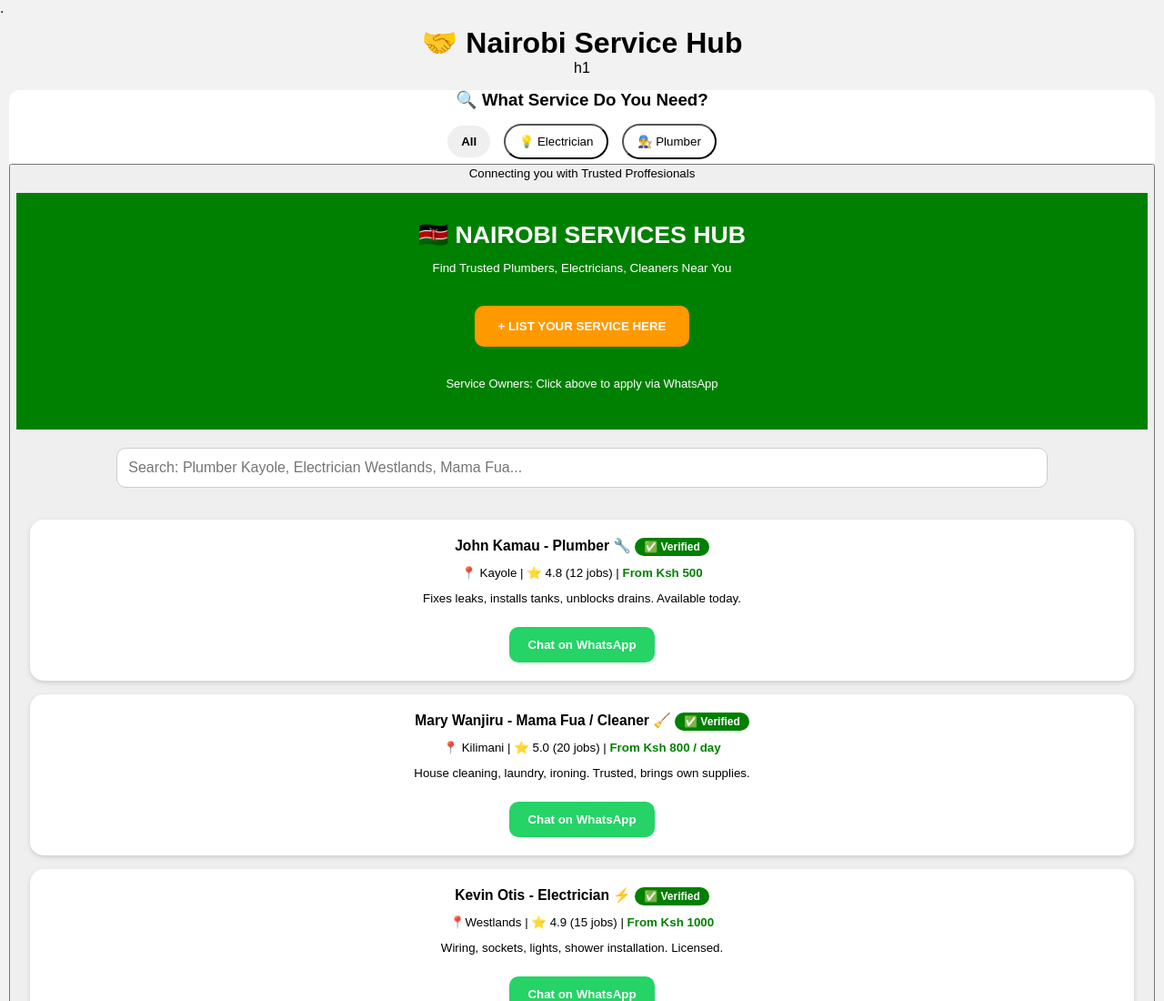
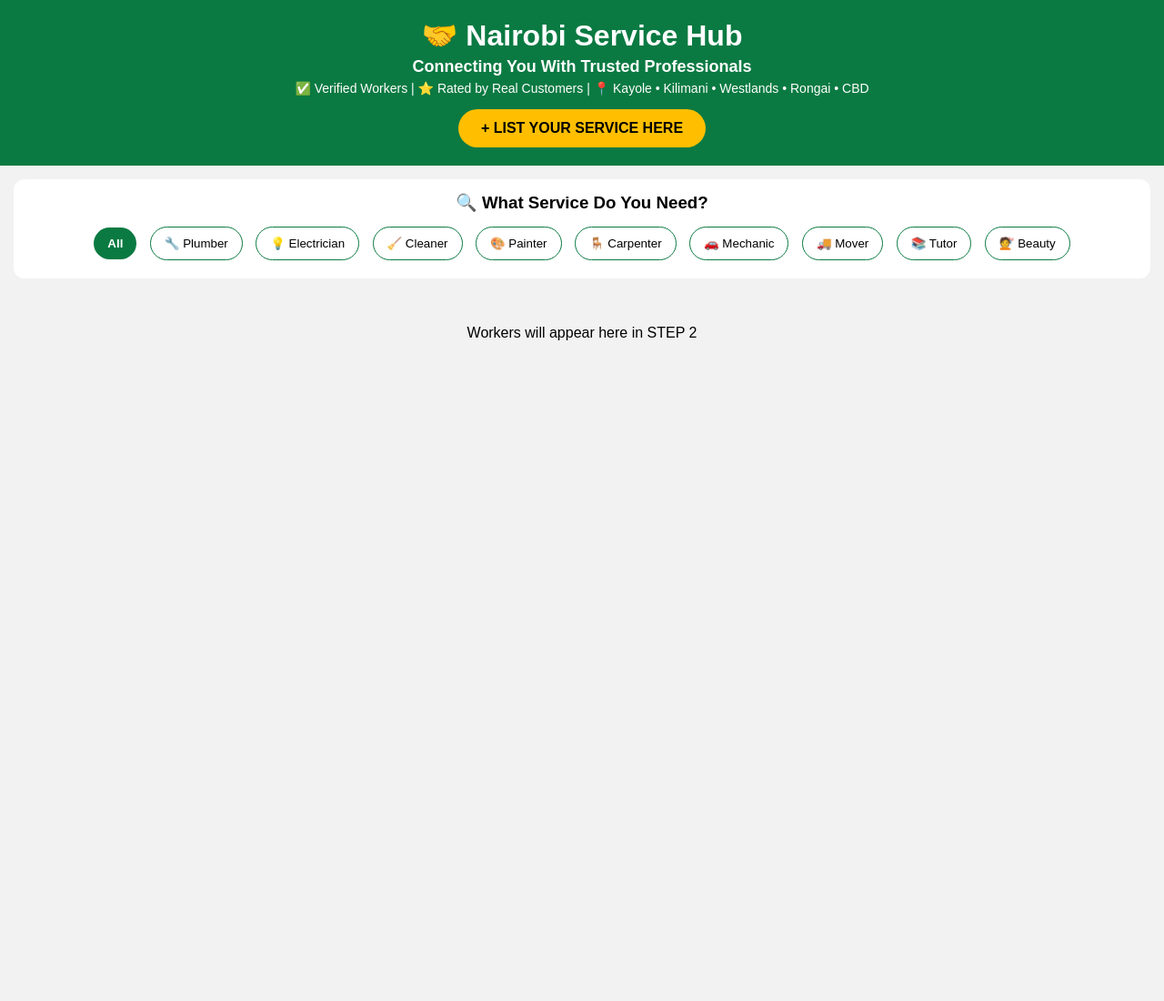
Before and after one commit to bwaynebryane-rgb/nairobi-service-hub, a plain HTML site: page index.html in a window 1280 px wide. Shown: the top 1100 px of the page at 91% size. After the commit the page ends 800 px from the top, so only its background shows below. Drawn offline with Linux system fonts and the light colour scheme.

Commit message:
Update index.html

```diff
--- a/index.html
+++ b/index.html
@@ -1,137 +1,35 @@
-.<!DOCTYPE html>
+<!DOCTYPE html>
 <html>
 <head>
-<div style="text-align:center; padding: 10px;">
-<h1 style="font-size:32px; margin:0;">🤝 Nairobi Service Hub</h1>h1
-<div style="text-align:center; padding:!15 px; background:#fff; border-radius:12px; margin:15px 0;">
-<h3 style ="margin:0 0 10px 0;">🔍 What Service Do You Need?</h3>
-<button onclick="filterService('all')" style="padding:10px 15px; margin:5px; border-radius:20px; border:none; background: color:#fff; font-weight:bold;">All</button>
-<button onclick="filterService('electrician')" style="padding:10px 15px; margin:5px; border-radius:20px; border:1px solid #Oa7a42; background:#fff;">💡 Electrician</button>
-<button onclick="filterService('plumber')" style="padding:10px 15px; margin:5px; border-radius:20px; border:1px solid #oa7a42; background:#fff;">👨‍🔧 Plumber</button>
-<button onclick="filterService('cleaner')"
-<button onclick="filterService('')
-<p style="font-size:18px; font-weight:bold; margin:5px;">Connecting you with Trusted Proffesionals</p>
-<p style="font-size:14px; opacity:0.9;">
-<style>
-body { font-family: Arial; background: #f2f2f2; margin: 0; }
-.header { background: #008000; color: white; text-align: center; padding: 30px; }
-.header h1 { margin: 0; }
-.search { text-align: center; padding: 20px; }
-.search input { padding: 12px; width: 85%; border-radius: 10px; border: 1px solid #ccc; font-size: 16px; }
-.card { background: white; margin: 15px; padding: 20px; border-radius: 15px; box-shadow: 0 2px 5px #ccc; }
-.card h3 { margin: 0; }
-.badge { background: #008000; color: white; padding: 3px 10px; border-radius: 10px; font-size: 12px; }
-.price { color: #008000; font-weight: bold; }
-.btn { display: inline-block; background: #25D366; color: white; padding: 12px 20px; text-decoration: none; border-radius: 10px; margin-top: 10px; font-weight: bold; }
-.owner-btn { background: #ff9900; color: white; padding: 15px 25px; text-decoration: none; border-radius: 10px; font-weight: bold; display: inline-block; margin: 20px; }
-</style>
+<meta name="viewport" content="width=device-width, initial-scale=1.0">
+<title>Nairobi Service Hub</title>
 </head>
-<body>
+<body style="font-family:Arial; background:#f2f2f2; margin:0; padding:0;">
 
-<div class="header">
-<h1>🇰🇪 NAIROBI SERVICES HUB</h1>
-<p>Find Trusted Plumbers, Electricians, Cleaners Near You</p>
-<a class="owner-btn" href="https://wa.me/254701745229?text=Hi%20Nairobi%20Services%20Hub!%20I%20want%20to%20list%20my%20service.%20My%20Name:%20%20My%20Service:%20%20My%20Area:%20%20My%20Price:">+ LIST YOUR SERVICE HERE</a>
-<p style="font-size:13px;">Service Owners: Click above to apply via WhatsApp</p>
+<div style="text-align:center; padding:20px; background:#0a7a42; color:white;">
+<h1 style="margin:0; font-size:32px;">🤝 Nairobi Service Hub</h1>
+<p style="margin:5px; font-size:18px; font-weight:bold;">Connecting You With Trusted Professionals</p>
+<p style="margin:5px; font-size:14px;">✅ Verified Workers | ⭐ Rated by Real Customers | 📍 Kayole • Kilimani • Westlands • Rongai • CBD</p>
+<button style="background:#ffbf00; border:none; padding:12px 25px; border-radius:25px; font-weight:bold; font-size:16px; margin-top:10px;">+ LIST YOUR SERVICE HERE</button>
 </div>
 
-<div class="search">
-<input type="text" id="searchBox" onkeyup="searchService()" placeholder="Search: Plumber Kayole, Electrician Westlands, Mama Fua...">
+<div style="text-align:center; padding:15px; background:#fff; border-radius:12px; margin:15px;">
+<h3 style="margin:0 0 10px 0;">🔍 What Service Do You Need?</h3>
+<button style="padding:10px 15px; margin:5px; border-radius:20px; border:none; background:#0a7a42; color:#fff; font-weight:bold;">All</button>
+<button style="padding:10px 15px; margin:5px; border-radius:20px; border:1px solid #0a7a42; background:#fff;">🔧 Plumber</button>
+<button style="padding:10px 15px; margin:5px; border-radius:20px; border:1px solid #0a7a42; background:#fff;">💡 Electrician</button>
+<button style="padding:10px 15px; margin:5px; border-radius:20px; border:1px solid #0a7a42; background:#fff;">🧹 Cleaner</button>
+<button style="padding:10px 15px; margin:5px; border-radius:20px; border:1px solid #0a7a42; background:#fff;">🎨 Painter</button>
+<button style="padding:10px 15px; margin:5px; border-radius:20px; border:1px solid #0a7a42; background:#fff;">🪑 Carpenter</button>
+<button style="padding:10px 15px; margin:5px; border-radius:20px; border:1px solid #0a7a42; background:#fff;">🚗 Mechanic</button>
+<button style="padding:10px 15px; margin:5px; border-radius:20px; border:1px solid #0a7a42; background:#fff;">🚚 Mover</button>
+<button style="padding:10px 15px; margin:5px; border-radius:20px; border:1px solid #0a7a42; background:#fff;">📚 Tutor</button>
+<button style="padding:10px 15px; margin:5px; border-radius:20px; border:1px solid #0a7a42; background:#fff;">💇 Beauty</button>
 </div>
 
-<div id="services">
-
-<div class="card">
-<h3>John Kamau - Plumber 🔧 <span class="badge">✅ Verified</span></h3>
-<p>📍 Kayole | ⭐ 4.8 (12 jobs) | <span class="price">From Ksh 500</span></p>
-<p>Fixes leaks, installs tanks, unblocks drains. Available today.</p>
-<a class="btn" href="https://wa.me/2547XXXXXXXX?text=Hi%20John,%20I%20found%20you%20on%20Nairobi%20Services%20Hub.%20I%20need%20a%20plumber%20in%20Kayole.">Chat on WhatsApp</a>
+<div style="text-align:center; padding:20px;">
+<p>Workers will appear here in STEP 2</p>
 </div>
-
-<div class="card">
-<h3>Mary Wanjiru - Mama Fua / Cleaner 🧹 <span class="badge">✅ Verified</span></h3>
-<p>📍 Kilimani | ⭐ 5.0 (20 jobs) | <span class="price">From Ksh 800 / day</span></p>
-<p>House cleaning, laundry, ironing. Trusted, brings own supplies.</p>
-<a class="btn" href="https://wa.me/2547XXXXXXXX?text=Hi%20Mary,%20I%20found%20you%20on%20Nairobi%20Services%20Hub.%20I%20need%20cleaning%20in%20Kilimani.">Chat on WhatsApp</a>
-</div>
-
-<div class="card">
-<h3>Kevin Otis - Electrician ⚡ <span class="badge">✅ Verified</span></h3>
-<p> 📍Westlands | ⭐ 4.9 (15 jobs) | <span class="price">From Ksh 1000</span></p>
-<p>Wiring, sockets, lights, shower installation. Licensed.</p>
-<a class="btn" href="https://wa.me/2547XXXXXXXX?text=Hi%20Kevin,%20I%20found%20you%20on%20Nairobi%20Services%20Hub.%20I%20need%20an%20electrician%20in%20Westlands.">Chat on WhatsApp</a>
-</div>
-
-  <div class="card">
-<h3>David Mwangi - Fundi / Handyman <span class>="badge">✅ Verified</span>span></h3>
-<p>Rongai 📍 | ⭐  4.7 (10 jobs) | <span class="price">From Ksh 1500</span></p>
-<p>Car service, brakes, oil change, diagnosis.</p>
-<a class= btn" href="https://wa.me/254701745229?text=Hi,%20need%20Fundi%20in%20Rongai.">chat on whatapp</a>
-</div>
-
-<div class="card">
-<h3>Grace Akinyi - Salon /Hair <span class ="badge">✅ Verified</span></h3>
-<p>Ngong 📍 | ⭐ 5.0(4 jobs) | <span class="price">From Ksh 500</span></p>
-<p>Braiding, wig installation, manicure,<pedicure.</p>
-<a class = btn" href="https://wa.me/254701745229?text Hi,%20need%20Salon%20iservice%20in%20CBD."chat on whatapp>
-</div>
-
-<div class="card">
-<h3>Peter Njoroge - Mechanics <span class="badge">✅ Verified</span></h3>
-<p>Rongai 📍 | ⭐ 5.0(2 jobs) | <span class>="price"From 1500</span></p>
-<p>Car service, brakes, oil change,diagnosis.</p>
-<a class="btn" href="https://wa.me/254701745229?text=Hi,%20I%20need%20mechanic%20Rongai.>Chat on Whatapp</a>
-</div>
-
-<div class="card">
-<h3>James Mutiso - mover / Transport <span class="badge">✅ Verified</span></h3>
-<p>All Nairobi 📍 | ⭐ 4.6(3 jobs) | <span class="price">From Ksh 3000</</span>p>
-<p>House moving, office moving,pickup for hire.</p>
-<a class="btn" href="https://wa.me/254701745229?text
-</div>
-
-<div class="card">
-<h3>Sarah Njeri-Tutor / Teacher <span class="badge">✅ Verified</span></h3>
-<p>Online 📍 |⭐  4.9(1 job) |<span class="price">From 600 /hr</span></p>
-<p>maths, English, KCSE, CBC homeback help.</p>
-<a class="btn" href="https://wa.me/254701745229?text=Hi,%20I%20a%20Tutor%20in%20Langata.>Chat on whatapp</a>
-</div>
-
-<div class="card">
-<h3>Brian Maundu-Youtube Manager <span class="badge">✅ Verified</span></h3>
-<p>Online 📍 |⭐ 5.0(30 jobs) | <span class="price">from 600 /mos</span></p>
-<p>I build business websites, online shop,landing pages & portfolio sites. Fast, mobile-friendly, with Whatapp button.</p>
-<p>Create Thumbnails, Create Video, Solve Copyright Issues,Post Upload </p>
-<a class="btn" href="https://wa.me/25470174529?text=Hi,%20I%20a%20Tutor%20in%20Rongai.>Chat on whatapp</a>
-</div>
-
-<div class="card">
-<h3>Tracy Nyambura-Web develepor <span class="badge">✅ Verified</span></h3>
-<p>Westlands | ⭐ 5.0(10 jobs) | <span class="badge"> Verified</span></p>
-<p>I develop websites for individual and company </p>
-<a class="btn"href="https://wa.me/254701745229?text=Hi,%20I%20a%20Tutor%20Tutor%20in%20westlands.>Chat on Whatapp</a>
-</div>
-
-<div class="card">
-<h3>Dennis Munyao-Accountant <span class="badge">✅ Verified</span></h3>h3>
-<p>Remote 📍 |⭐ 4.3(12 jobs) | <span class="badge"> Verified</span> </p>
-< I manage bank accounts </p>
-<a class="btn"href="https://wa.me/254701745229?text=Hi,%20I%
-
-<div class ="card"
-<h3>Monica Wangari-Chef <span class="badge">✅ Verified</span></h3>
-<p>Kariobangi | ⭐ 3.6(5 jobs) | <span class="badge"> verified</span> </p>
-
-function searchService() {
-  let input = document.getElementById("searchBox").value.toLowerCase();
-  let cards = document.getElementsByClassName("card");
-  for(let i=0; i<cards.length; i++) {
-    let text = cards[i].innerText.toLowerCase();
-    if(text.includes(input)) { cards[i].style.display = "block"; }
-    else { cards[i].style.display = "none"; }
-  }
-}
-</script>
 
 </body>
 </html>
```
